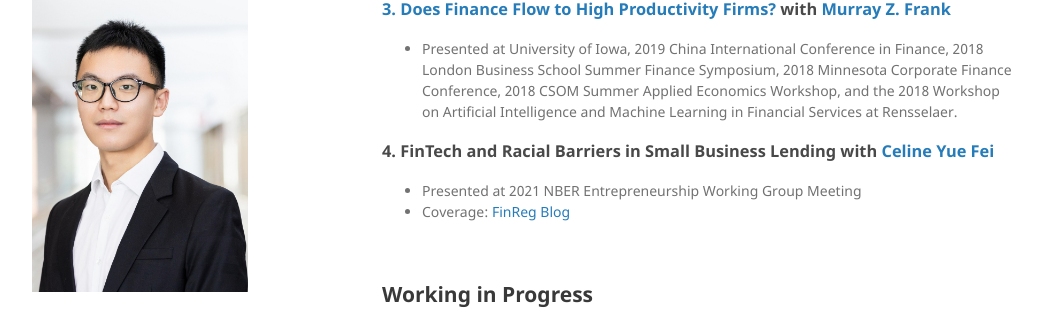
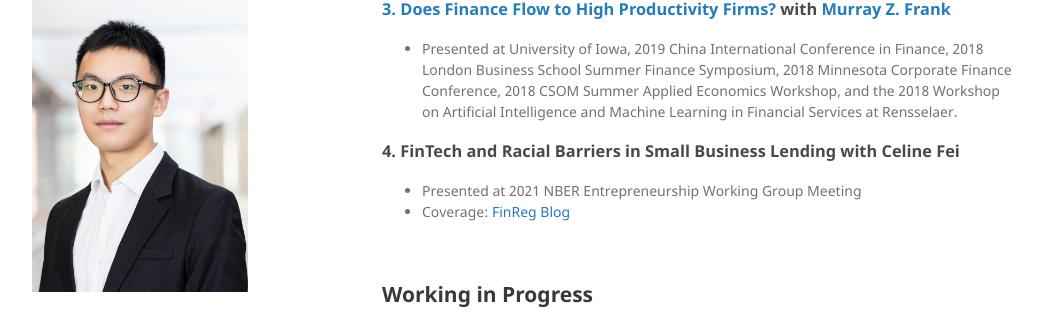
Before and after one commit to keeryang/keeryang.github.io, a Jekyll site: the page built from index.md, in a window 1280 px wide and 900 px high, scrolled down 547 px. Shown: the part 120-440 px from the top of the window, without its empty margins (118-1161 px from the left). Built offline with Jekyll 4.4.1, drawn with Linux system fonts in a browser that asks for light colours; the repository's description, which GitHub fills in, is left out; our own code applies the rules of GitHub Pages for plain Markdown files.

Commit message:
Update index.md

```diff
--- a/index.md
+++ b/index.md
@@ -31,7 +31,7 @@ Email: <kkeyang@ucdavis.edu>
 *   Presented at University of Iowa, 2019  China International Conference in Finance, 2018 London Business School Summer Finance Symposium, 2018 Minnesota Corporate Finance
 Conference, 2018 CSOM Summer Applied Economics Workshop, and the 2018 Workshop on Artificial Intelligence and Machine Learning in Financial Services at Rensselaer.
 
-### 4. FinTech and Racial Barriers in Small Business Lending with [Celine Yue Fei](https://www.celinefei.com/)
+### 4. FinTech and Racial Barriers in Small Business Lending with Celine Fei
 *   Presented at 2021 NBER Entrepreneurship Working Group Meeting
 *   Coverage: [FinReg Blog](https://sites.law.duke.edu/thefinregblog/2022/03/16/fintech-and-racial-barriers-in-small-business-lending/)
 
```
